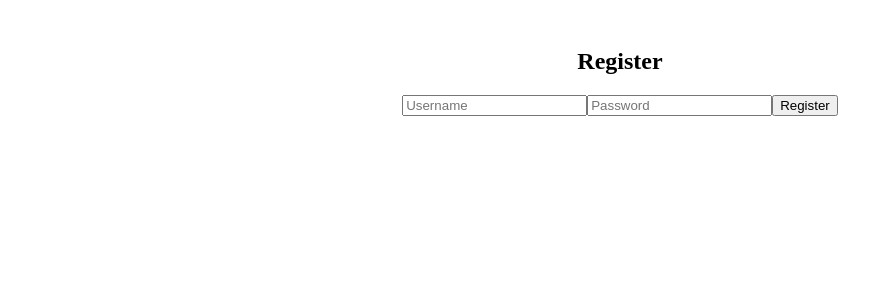
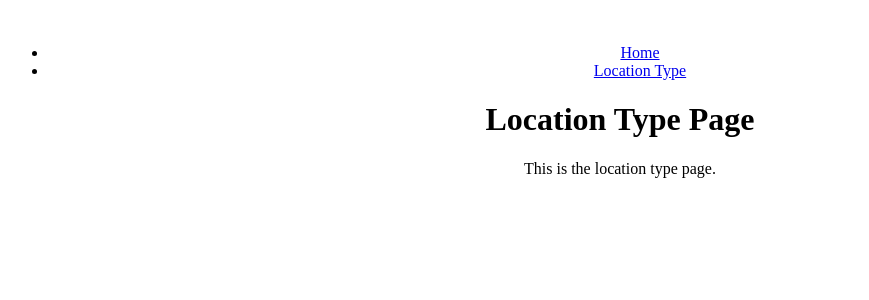
Before and after one commit to JonatasLemos/mylocations, a React (Create React App) app in the folder frontend/: page /location_type in a window 1280 px wide. Shown: the top 300 px of the page, without its empty margins (20-889 px from the left). Built offline with nearby package versions, Linux system fonts and the light colour scheme.

Commit message:
feat: add react-router

```diff
--- a/frontend/src/App.js
+++ b/frontend/src/App.js
@@ -1,12 +1,28 @@
 import React from 'react';
+import { BrowserRouter as Router, Routes, Route, Link } from 'react-router-dom';
 import RegistrationForm from './components/login';
+import LocationType from './components/location_types';
 
 function App() {
   return (
-    <div className="App">
-      <RegistrationForm />
-    </div>
-
+    <Router>
+      <div className="App">
+        <nav>
+          <ul>
+            <li>
+              <Link to="/">Home</Link>
+            </li>
+            <li>
+              <Link to="/location_type">Location Type</Link>
+            </li>
+          </ul>
+        </nav>
+        <Routes>
+          <Route path="/" element={<RegistrationForm />} />
+          <Route path="/location_type" element={<LocationType />} />
+        </Routes>
+      </div>
+    </Router>
   );
 }
 
--- /dev/null
+++ b/frontend/src/components/location_types.js
@@ -0,0 +1,13 @@
+// components/LocationType.js
+import React from 'react';
+
+function LocationType() {
+  return (
+    <div>
+      <h1>Location Type Page</h1>
+      <p>This is the location type page.</p>
+    </div>
+  );
+}
+
+export default LocationType;
```
